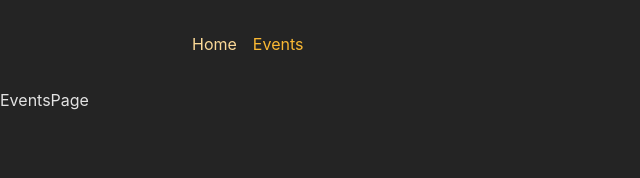
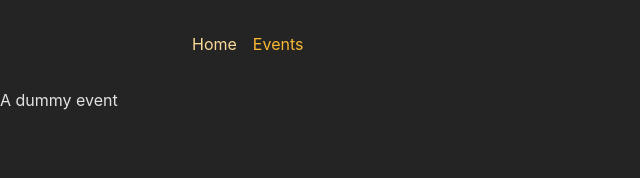
Before and after one commit to pguto4real/routing-project, a React (Create React App) app in the folder frontend/: page /events in a window 1280 px wide. Shown: the top 178 px of the page, without its empty margins (0-640 px from the left). Built offline with nearby package versions, Linux system fonts and the light colour scheme.

Commit message:
display events

```diff
--- a/frontend/src/pages/EventsPage.jsx
+++ b/frontend/src/pages/EventsPage.jsx
@@ -1,9 +1,25 @@
-import React from 'react'
+import React from "react";
+const DUMMY_EVENT = [
+  {
+    id: "e1",
+    title: "A dummy event",
+    date: "2023-02-22",
+    image:
+      "https://blog.hubspot.de/hubfs/Germany/Blog_images/Optimize_Marketing%20Events%20DACH%202021.jpg",
+    description: "Join this amazing event and connect with fellow developers.",
+  },
+];
+const EventsPage = () => {
+    console.log(DUMMY_EVENT)
+  return (
+    <>
+      <ul>
+        {DUMMY_EVENT.map((event) => (
+          <li key={event.id}>{event.title}</li>
+        ))}
+      </ul>
+    </>
+  );
+};
 
-const EventsPage = () => {
-  return (
-    <div>EventsPage</div>
-  )
-}
-
-export default EventsPage
+export default EventsPage;
```
